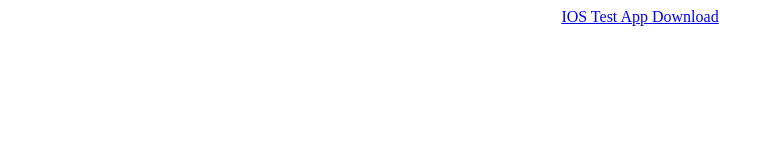
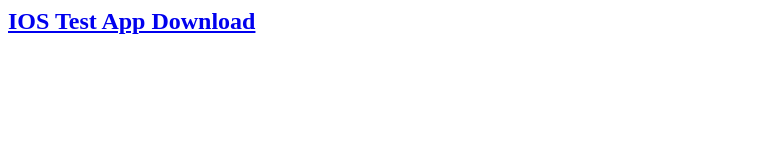
Before and after one commit to dslee155/chromecastTest, a plain HTML site: page index.html in a window 1280 px wide. Shown: the whole page, without its empty margins (0-772 px from the left). Drawn offline with Linux system fonts and the light colour scheme.

Commit message:
Update index.html

```diff
--- a/index.html
+++ b/index.html
@@ -8,7 +8,7 @@
 </head>
 <body>
 </body>
-  <center>
+  <h2>
 <a href="itms-services://?action=download-manifest&url=https://dl.dropboxusercontent.com/s/6417xvpladx8vok/tving_test.plist"> IOS Test App Download</a>
-  </center>
+  </h2>
 </html>
```
